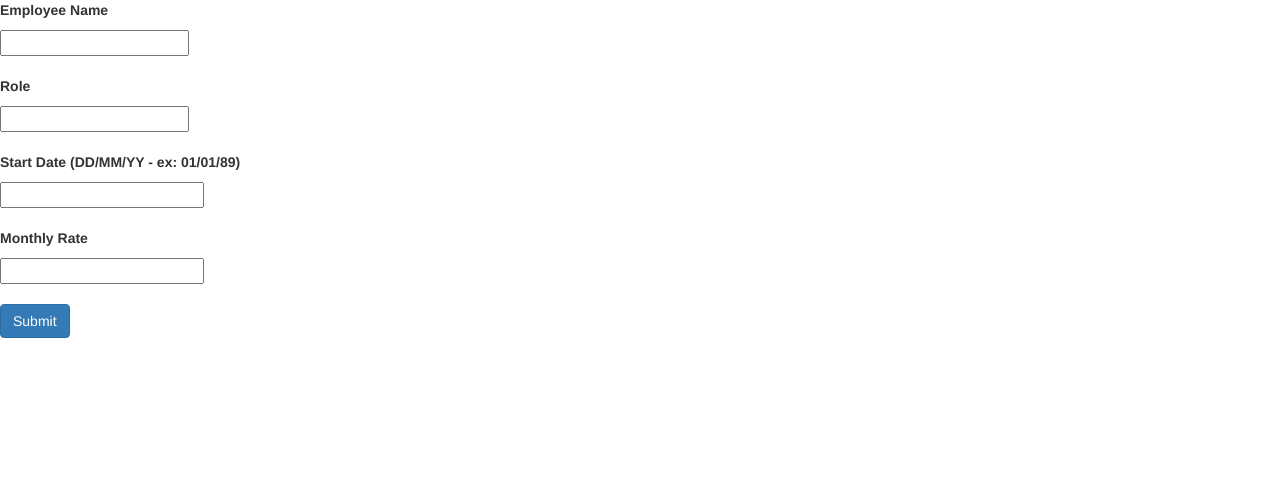
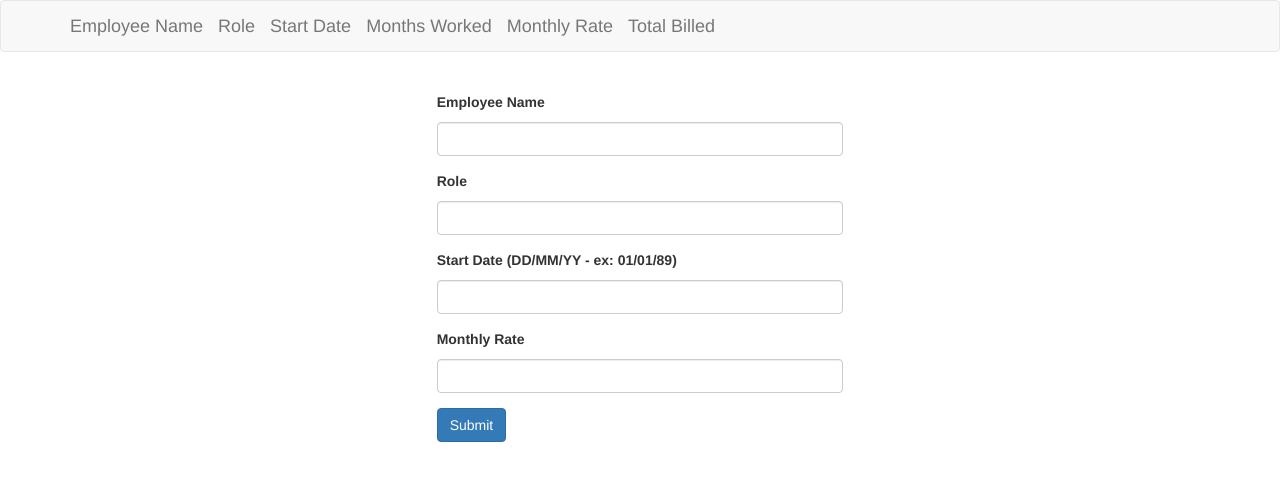
Before and after one commit to mateyo3/time-sheet, a plain HTML site: page index.html in a window 1280 px wide. Drawn offline with nearby package versions, Linux system fonts and the light colour scheme; files whose address does not match are found by name.

Commit message:
form with bootstrap

```diff
--- a/index.html
+++ b/index.html
@@ -41,37 +41,67 @@
 
 
 
+  <nav class="navbar navbar-default">
+    <div class="container">
+      <div class="navbar-header">
+
+	<!-- EMPLOYEE NAME, ROLE, START DATE, MONTHS WORKED, MONTHLY RATE, TOTAL BILLED -->
+        <a class="navbar-brand" href="#">Employee Name</a>
+      <a class="navbar-brand" href="#">Role</a>
+      <a class="navbar-brand" href="#">Start Date</a>
+      <a class="navbar-brand" href="#">Months Worked</a>
+      <a class="navbar-brand" href="#">Monthly Rate</a>
+      <a class="navbar-brand" href="#">Total Billed</a>
+
+       </div>
+
+     	<div class="collapse navbar-collapse" id="bs-example-navbar-collapse-1">
+      		<ul class="nav navbar-nav navbar-right">
+
+        </ul>
+      </div>
+    </div>
+  </nav>
 
 
+<div class="row">
 
+<div class="col-md-4"></div>
 
+<div class="col-md-4">
+    <div class="form-area">
+        <form role="form">
+        <br style="clear:both">
 
-<form class="form">
+    				<div class="form-group">
+    					<p class="text-left"><strong>Employee Name</strong></p>
+						<input type="text" class="form-control" id="name" name="name" placeholder=" " required>
+					</div>
 
-		<p><strong>Employee Name</strong></p>
-		<input type="text" name="employee-name">
+					<div class="form-group">
+						<p class="text-left"><strong>Role</strong></p>
+						<input type="text" class="form-control" id="Role" name="Role" placeholder=" " required>
+					</div>
 
-		<br><br>
+					<div class="form-group">
+						<p class="text-left"><strong>Start Date (DD/MM/YY - ex: 01/01/89)<strong></p>
+						<input type="text" class="form-control" id="start-date" name="start-date" placeholder=" " required>
+					</div>
 
-		<p><strong>Role</strong></p>
-		<input type="text" name="role">
+					<div class="form-group">
+						<p class="text-left"><strong>Monthly Rate</strong></p>
+						<input type="text" class="form-control" id="monthly-rate" name="onthly-rate" placeholder=" " required>
+					</div>
 
-		<br><br>
+        <button type="button" id="submit" name="submit" class="btn btn-primary pull-left">Submit</button>
 
-		<p><strong>Start Date (DD/MM/YY - ex: 01/01/89)<strong></p>
-		<input type="text" name="start-date">
+        </form>
+    </div>
+</div>
 
-		<br><br>
+	<div class="col-md-4"></div>
 
-		<p><strong>Monthly Rate</strong></p>
-		<input type="text" name="monthly-rate">
-
-		<br><br>
-
-		<div type="submit" id="submit-btn" class="btn btn-primary" name="submit">Submit</div>
-
-
-	</form>
+</div>
 
 
 </body>
```
